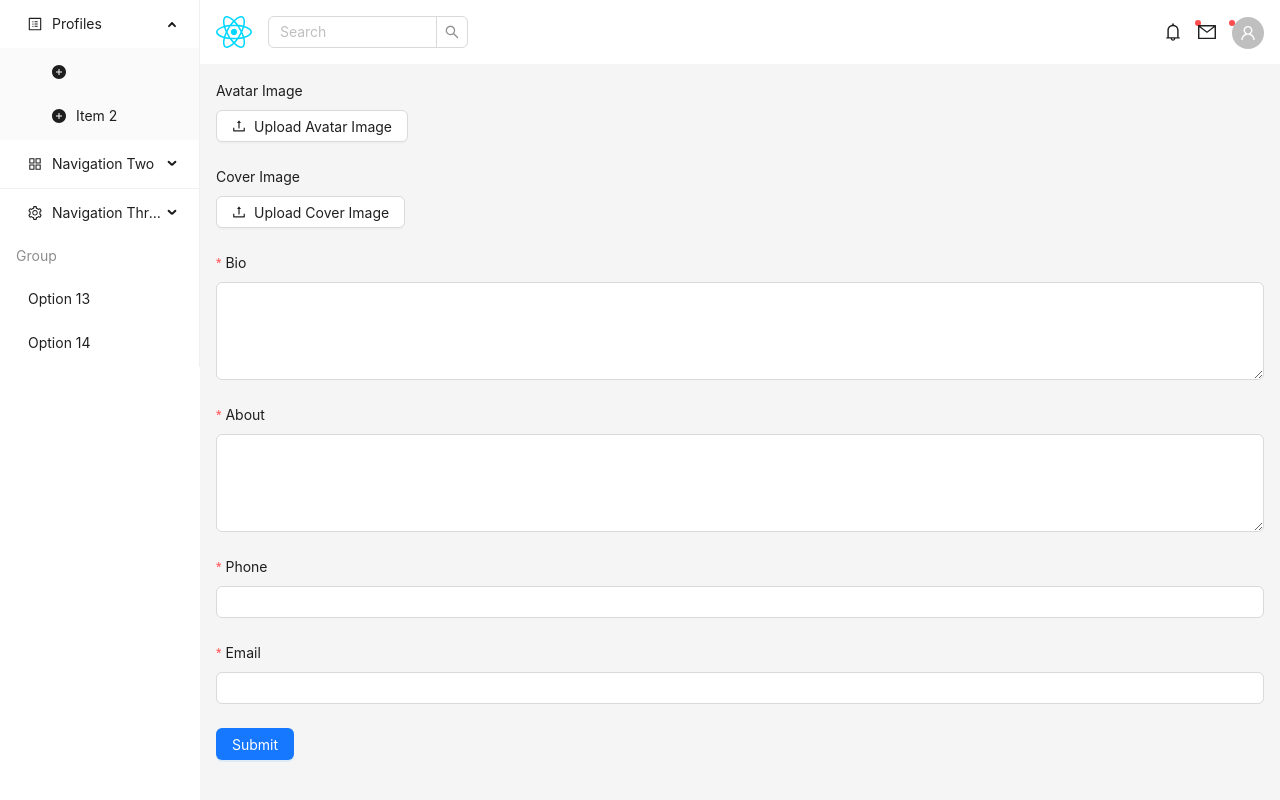
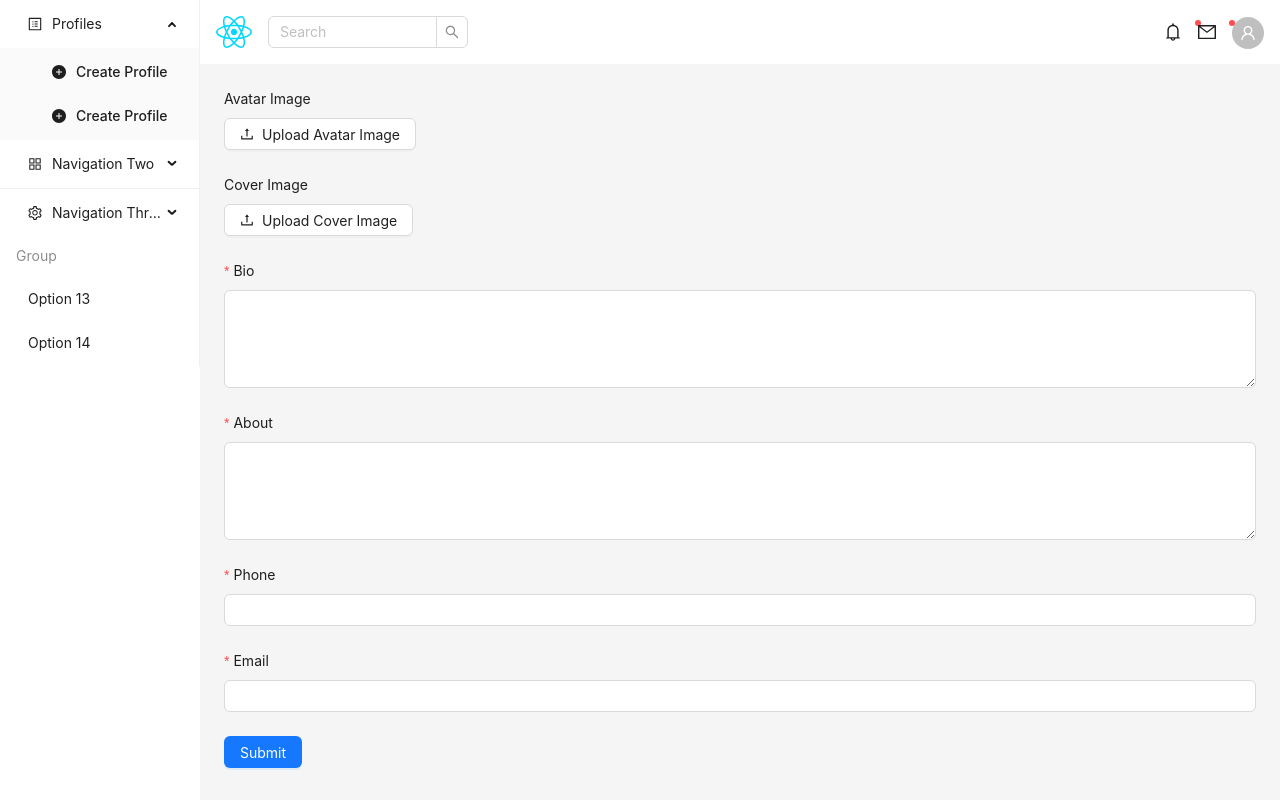
Before and after one commit to md-shadhin-mia/shadhin-stack, a React (Vite) app: page /admin/profile-create in a window 1280 px wide. Both pictures are taken after a click on the element "Profiles". Built offline with nearby package versions, Linux system fonts and the light colour scheme.

Commit message:
create profile-create

```diff
--- a/src/admin/Admin.tsx
+++ b/src/admin/Admin.tsx
@@ -49,7 +49,7 @@ const AdminPanel = () => {
 
 
   return (
-    <Layout style={{ minHeight: '100vh', minWidth:"100vw" }}>
+    <Layout style={{ minHeight: '100vh', minWidth:"100vw", maxWidth:"100vw", overflowX:"hidden" }}>
       <Sider
         breakpoint='md'
         theme='light'>
@@ -95,8 +95,10 @@ const AdminPanel = () => {
             </div>
           </div>
         </Header>
-        <Content style={{ margin: '16px' }}>
-          <Outlet />
+        <Content style={{ padding:"8px", width:"100%" }}>
+          <div>
+            <Outlet />
+          </div>
         </Content>
       </Layout>
     </Layout>
--- a/src/admin/Components/SideMenus.tsx
+++ b/src/admin/Components/SideMenus.tsx
@@ -24,8 +24,8 @@ function getItem(
 
 const items: MenuProps['items'] = [
     getItem('Profiles', 'profile', <ProfileOutlined />, [
-      getItem(<Link to={"/admin/"}></Link>, 'mkpf', <PlusCircleFilled/>),
-      getItem('Item 2', 'mklist', <PlusCircleFilled />),
+      getItem(<Link to={"/admin/profile-create"}>Create Profile</Link>, 'pro1', <PlusCircleFilled/>),
+      getItem(<Link to={"/admin/profile-list"}>Create Profile</Link>, 'pro2', <PlusCircleFilled />),
     ]),
 
     getItem('Navigation Two', 'sub2', <AppstoreOutlined />, [
--- a/src/admin/pages/ProfileForm.tsx
+++ b/src/admin/pages/ProfileForm.tsx
@@ -74,7 +74,8 @@ const ProfileForm = () => {
   };
 
   return (
-    <Form layout="vertical" onFinish={handleSubmit}>
+    <div style={{margin:"16px"}}>
+      <Form layout="vertical" onFinish={handleSubmit} style={{width:"100%"}}>
         <Form.Item label="Avatar Image">
           <Form.Item name="avatarImage" noStyle rules={[{ required: true, message: 'Please upload an avatar image' }]}>
             <Upload
@@ -121,6 +122,8 @@ const ProfileForm = () => {
           </Button>
         </Form.Item>
       </Form>
+    </div>
+
   );
 };
 
```
Also changed, not shown: src/firebaseConf.ts (added, +21 -0 lines), firebase.json (added), 1 other file (tests, documents, lock files or other folders). Lines whose indentation alone changed are shown as unchanged.
